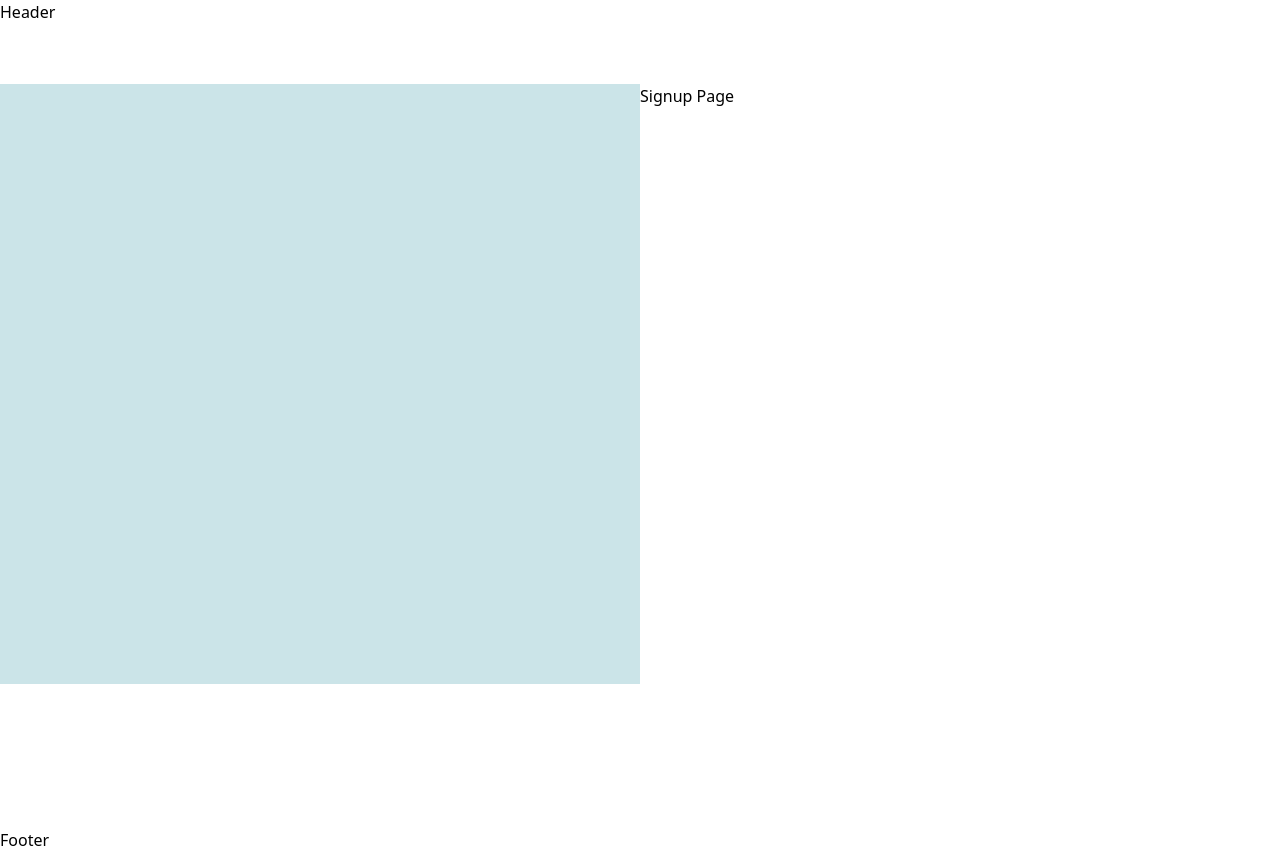
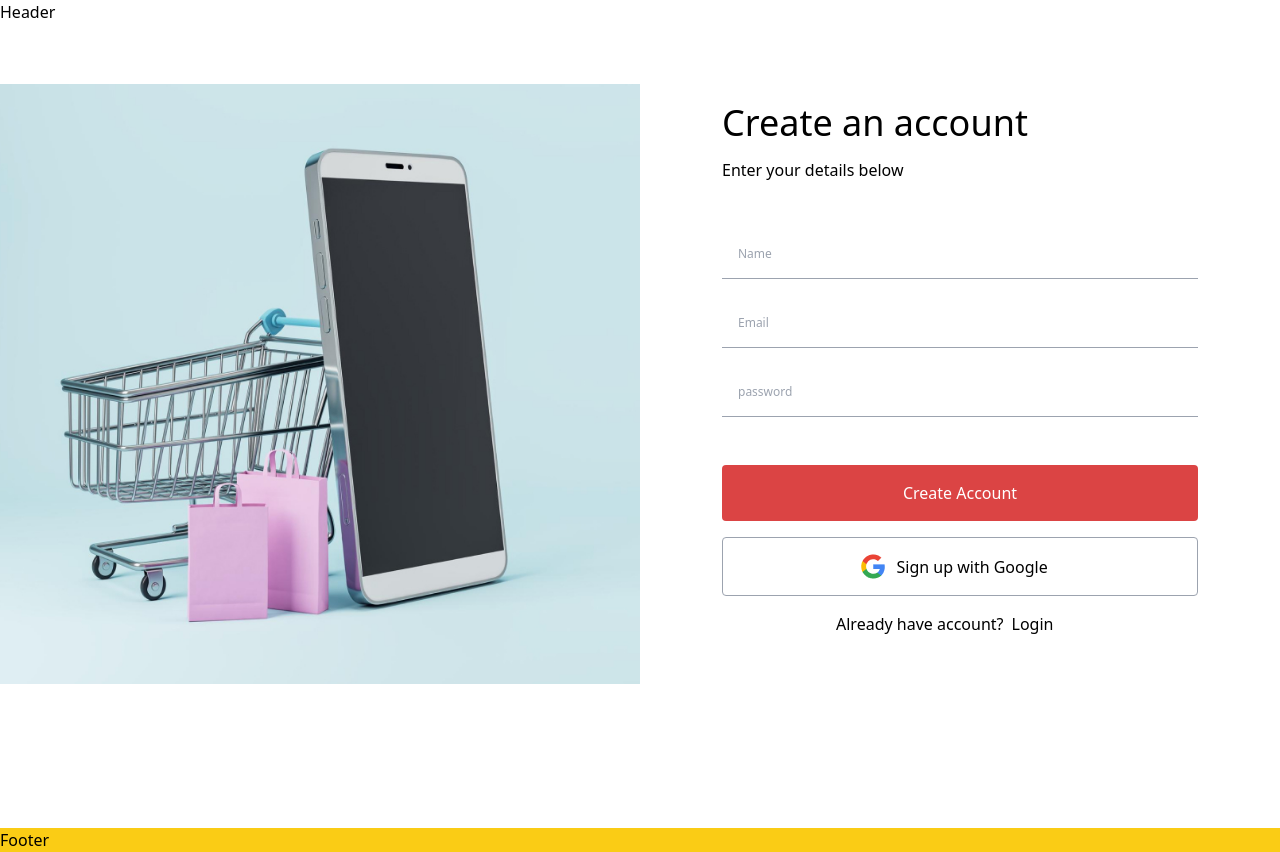
Before and after one commit to codegiyu/e-commerce-mini, a React (Vite) app: page /signup in a window 1280 px wide. Built offline with nearby package versions, Linux system fonts and the light colour scheme.

Commit message:
signUp page completed

```diff
--- a/src/layout/AuthLayout.tsx
+++ b/src/layout/AuthLayout.tsx
@@ -1,11 +1,14 @@
 import { ChildrenOnly } from "@/lib/types/general";
 import { MainLayout } from "./MainLayout";
+import Image from "../../src/assets/logSignImage.jpg"
 
 export const AuthLayout = ({ children }: ChildrenOnly) => {
   return (
     <MainLayout>
       <section className="min-h-[75vh] grid lg:grid-cols-2 mt-[3.75rem] mb-36">
-        <section className="image-section bg-blue-gray w-full h-full"></section>
+        <section className="image-section bg-blue-gray w-full h-full">
+          <img src={Image} alt="image-icom" className="w-full h-full" />
+        </section>
         <section className="form-section">
           {children}
         </section>
--- a/src/layout/Footer.tsx
+++ b/src/layout/Footer.tsx
@@ -1,5 +1,5 @@
 export const Footer = () => {
   return (
-    <footer className="">Footer</footer>
+    <footer className="bg-yellow-400">Footer</footer>
   );
 };
--- a/src/pages/auth/LoginPage.tsx
+++ b/src/pages/auth/LoginPage.tsx
@@ -1,11 +1,66 @@
-import { AuthLayout } from "@/layout/AuthLayout"
+import { AuthLayout } from "@/layout/AuthLayout";
+// import GImage from "../../assets/Google.png"
+// import { Link } from "react-router-dom";
 
 const LoginPage = () => {
   return (
     <AuthLayout>
-      <div>Login Page</div>
+      <>
+      </>
+      {/* <form action="" className=" flex flex-col gap-[48px] lg:w-[500px] lg:mx-auto p-3  h-full mt-5 lg:mt-0">
+        <div className="flex flex-col gap-2 text-center lg:text-left">
+          <h1 className="text-[25px] md:text-[30px] lg:text-[36px] font-medium">Create an account</h1>
+          <p className="text-[16px] font-normal">Enter your details below</p>
+        </div>
+        <div className="flex flex-col gap-5">
+          <input
+            type="text"
+            placeholder="Name"
+            id="name"
+            className="border-b border-gray-400 text-xs px-4 py-4 outline-none"
+          />
+          <input
+            type="text"
+            placeholder="Email"
+            id="email"
+            className="border-b border-gray-400 text-xs px-4 py-4 outline-none"
+          />
+          <input
+            type="text"
+            placeholder="password"
+            id="password"
+            className="border-b border-gray-400 text-xs px-4 py-4 outline-none"
+          />
+        </div>
+
+
+        <div className="flex flex-col gap-[16px]">
+          <button
+            type="submit"
+            className="bg-[#DB4444] py-4
+            lg:px-32 rounded-sm w-full
+             text-white text-[16px] font-medium"
+          >
+            Create Account
+          </button>
+
+          <div className="w-full border border-gray-400
+           py-4 lg:px-[86px]
+            rounded-sm cursor-pointer">
+            <div className="flex items-center gap-3 w-[199px] mx-auto">
+              <img src={GImage} width="24px" height="24px" alt="google-icon" />
+              <p className="font-normal">Sign up with Google</p>
+            </div>
+          </div>
+          <div className="flex items-center  w-[248px] mx-auto gap-2">
+            <h2 className="font-normal text-[16px]">Already have account?</h2>
+            <Link to="/"></Link>
+            <p className="font-normal text-[16px] cursor-pointer">Login</p>
+          </div>
+        </div>
+      </form> */}
     </AuthLayout>
-  )
-}
+  );
+};
 
-export default LoginPage
+export default LoginPage;
--- a/src/pages/auth/SignupPage.tsx
+++ b/src/pages/auth/SignupPage.tsx
@@ -1,11 +1,63 @@
-import { AuthLayout } from "@/layout/AuthLayout"
+import { AuthLayout } from "@/layout/AuthLayout";
+import GImage from "../../assets/Google.png"
+import { Link } from "react-router-dom";
 
-const SignupPage = () => {
+const SignUP = () => {
   return (
     <AuthLayout>
-      <div>Signup Page</div>
+      <form action="" className=" flex flex-col gap-[48px] lg:w-[500px] lg:mx-auto p-3  h-full mt-5 lg:mt-0">
+        <div className="flex flex-col gap-2 text-center lg:text-left">
+          <h1 className="text-[25px] md:text-[30px] lg:text-[36px] font-medium">Create an account</h1>
+          <p className="text-[16px] font-normal">Enter your details below</p>
+        </div>
+        <div className="flex flex-col gap-5">
+          <input
+            type="text"
+            placeholder="Name"
+            id="name"
+            className="border-b border-gray-400 text-xs px-4 py-4 outline-none"
+          />
+          <input
+            type="text"
+            placeholder="Email"
+            id="email"
+            className="border-b border-gray-400 text-xs px-4 py-4 outline-none"
+          />
+          <input
+            type="text"
+            placeholder="password"
+            id="password"
+            className="border-b border-gray-400 text-xs px-4 py-4 outline-none"
+          />
+        </div>
+
+
+        <div className="flex flex-col gap-[16px]">
+          <button
+            type="submit"
+            className="bg-[#DB4444] py-4
+            lg:px-32 rounded-sm w-full
+             text-white text-[16px] font-medium"
+          >
+            Create Account
+          </button>
+
+          <div className="w-full border border-gray-400
+           py-4 lg:px-[86px]
+            rounded-sm cursor-pointer">
+            <div className="flex items-center gap-3 w-[199px] mx-auto">
+              <img src={GImage} width="24px" height="24px" alt="google-icon" />
+              <p className="font-normal">Sign up with Google</p>
+            </div>
+          </div>
+          <div className="flex items-center  w-[248px] mx-auto gap-2">
+            <h2 className="font-normal text-[16px]">Already have account?</h2>
+            <Link to="/login"><p className="font-normal text-[16px] cursor-pointer">Login</p></Link>
+          </div>
+        </div>
+      </form>
     </AuthLayout>
-  )
-}
+  );
+};
 
-export default SignupPage
+export default SignUP;
```
Also changed, not shown: src/assets/Google.png (added), src/assets/logSignImage.jpg (added).
